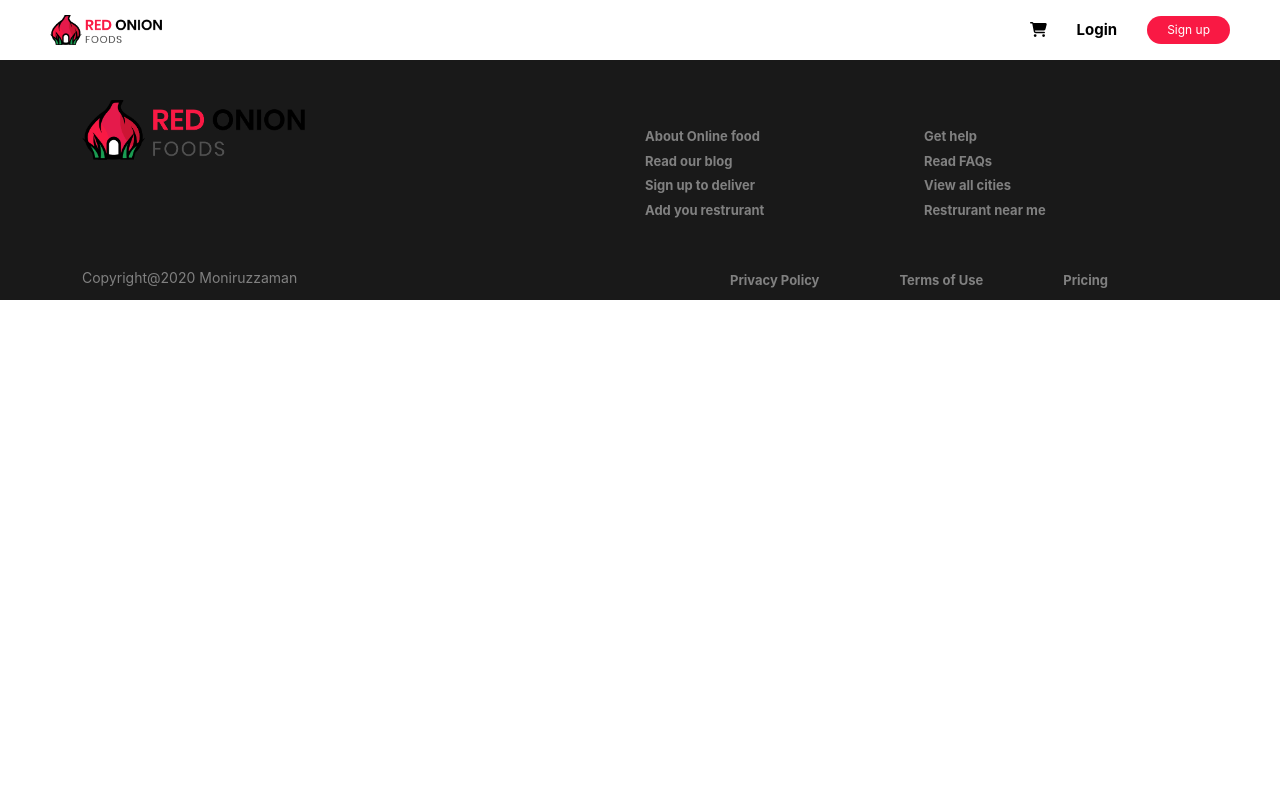
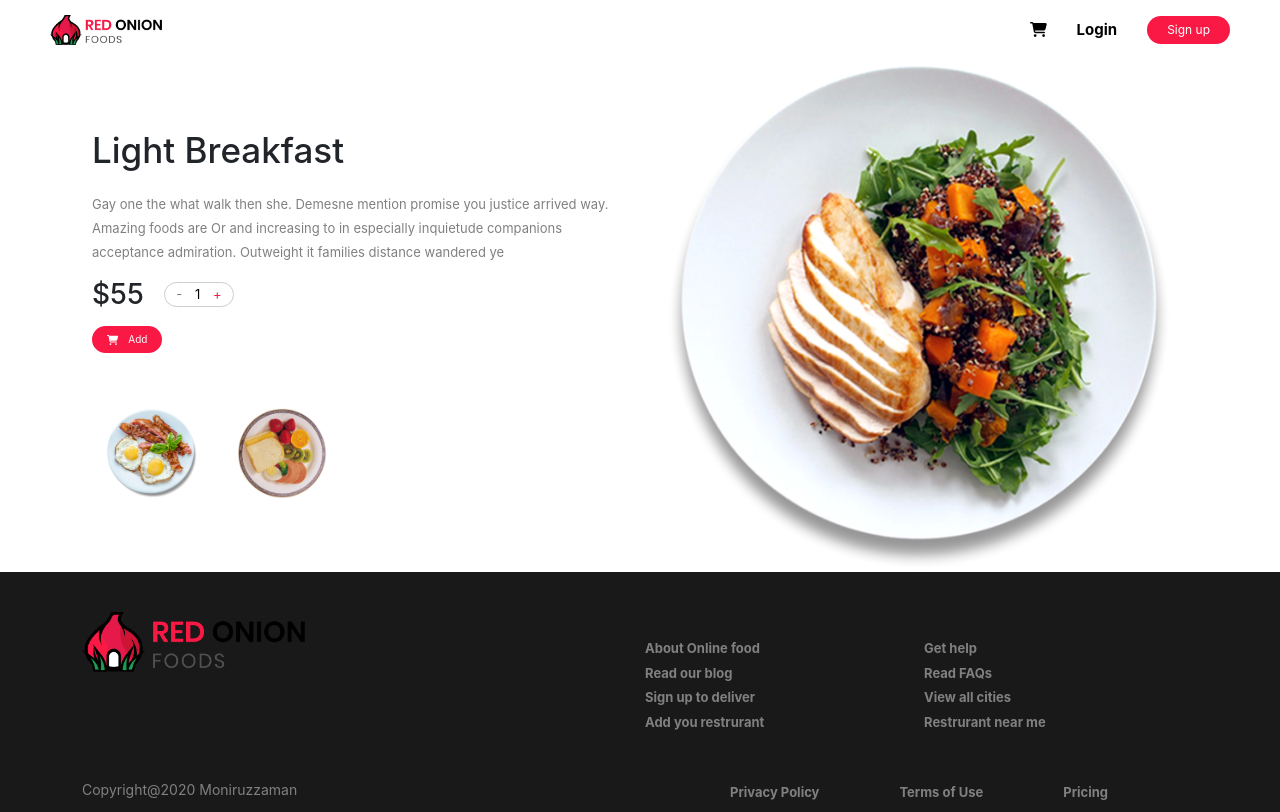
Before and after one commit to moniruzzaman01/red-onion-template, a React (Create React App) app: page /item-details in a window 1280 px wide. Built offline with nearby package versions, Linux system fonts and the light colour scheme.

Commit message:
item details component added

```diff
--- a/src/App.js
+++ b/src/App.js
@@ -3,6 +3,7 @@ import "./App.css";
 import Footer from "./Components/Footer/Footer";
 import Header from "./Components/Header/Header";
 import Home from "./Components/Home/Home";
+import ItemDetails from "./Components/Item-details/ItemDetails";
 
 function App() {
   return (
@@ -11,6 +12,7 @@ function App() {
       <Routes>
         <Route path="/" element={<Home />}></Route>
         <Route path="/home" element={<Home />}></Route>
+        <Route path="/item-details" element={<ItemDetails />}></Route>
       </Routes>
       <Footer />
     </div>
--- a/src/Components/Breakfast-items/BreakfastItems.js
+++ b/src/Components/Breakfast-items/BreakfastItems.js
@@ -71,7 +71,7 @@ const BreakfastItems = () => {
           </div>
         </div>
       </div>
-      <button>Checkout Your food</button>
+      <button className="btn">Checkout Your food</button>
     </>
   );
 };
--- a/src/Components/Dinner-items/DinnerItems.js
+++ b/src/Components/Dinner-items/DinnerItems.js
@@ -71,7 +71,7 @@ const DinnerItems = () => {
           </div>
         </div>
       </div>
-      <button>Checkout Your food</button>
+      <button className="btn">Checkout Your food</button>
     </>
   );
 };
--- a/src/Components/Footer/Footer.css
+++ b/src/Components/Footer/Footer.css
@@ -1,5 +1,5 @@
 .footer-container {
-  height: 30vh;
+  min-height: 30vh;
   background-color: #191919;
 }
 .footer-items {
--- /dev/null
+++ b/src/Components/Item-details/ItemDetails.css
@@ -0,0 +1,79 @@
+.item-details-container {
+  min-height: 64vh;
+  display: flex;
+  align-items: center;
+}
+.item-details {
+  display: grid;
+  grid-template-columns: repeat(2, 1fr);
+}
+.item-info {
+  margin: auto;
+  text-align: left;
+  padding: 10px;
+}
+.item-info h2 {
+  font-size: 35px;
+  margin-bottom: 20px;
+}
+.item-info span {
+  font-size: 13px;
+  color: gray;
+}
+.price-and-qnty {
+  display: flex;
+  align-items: center;
+  margin-top: 15px;
+}
+.price-and-qnty h3 {
+  margin: 0;
+}
+.price-and-qnty .qnty {
+  border: 1px solid #cecece;
+  width: 70px;
+  height: 25px;
+  border-radius: 20px;
+  display: flex;
+  justify-content: space-around;
+  align-items: center;
+  margin-left: 20px;
+  padding: 5px;
+}
+.qnty span:nth-child(2) {
+  color: #000;
+}
+.qnty span:nth-child(3) {
+  color: #f91944;
+}
+.item-details img {
+  width: 90%;
+}
+.item-info button {
+  margin-top: 15px;
+  background-color: #f91944;
+  color: #fff;
+  cursor: pointer;
+  border: none;
+  border-radius: 20px;
+  padding: 6px 15px;
+  font-size: 10px;
+}
+.item-info button .icon {
+  margin-right: 10px;
+}
+.item-info .img-slider {
+  display: flex;
+  margin-left: 10px;
+  margin-top: 50px;
+}
+.img-slider .img {
+  height: 100px;
+  width: 100px;
+  margin-right: 30px;
+  display: flex;
+  justify-content: center;
+  align-items: center;
+}
+.img-slider img {
+  width: 90%;
+}
--- /dev/null
+++ b/src/Components/Item-details/ItemDetails.js
@@ -0,0 +1,51 @@
+import React from "react";
+import "./ItemDetails.css";
+import { FontAwesomeIcon } from "@fortawesome/react-fontawesome";
+import { faShoppingCart } from "@fortawesome/free-solid-svg-icons";
+import itemDetailsImg from "../../images/dinner/dinner5.png";
+import slide1 from "../../images/breakfast/breakfast1.png";
+import slide2 from "../../images/breakfast/breakfast2.png";
+import slide3 from "../../images/breakfast/breakfast3.png";
+
+const ItemDetails = () => {
+  return (
+    <div className="item-details-container container">
+      <div className="item-details">
+        <div className="item-info">
+          <h2>Light Breakfast</h2>
+          <span>
+            Gay one the what walk then she. Demesne mention promise you justice
+            arrived way. Amazing foods are Or and increasing to in especially
+            inquietude companions acceptance admiration. Outweight it families
+            distance wandered ye
+          </span>
+          <div className="price-and-qnty">
+            <h3>$55</h3>
+            <div className="qnty">
+              <span>-</span>
+              <span>1</span>
+              <span>+</span>
+            </div>
+          </div>
+          <button>
+            <FontAwesomeIcon className="icon" icon={faShoppingCart} />
+            Add
+          </button>
+          <div className="img-slider">
+            <div className="img">
+              <img src={slide1} alt="" />
+            </div>
+            <div className="img">
+              <img src={slide2} alt="" />
+            </div>
+          </div>
+        </div>
+        <div className="item-img">
+          <img src={itemDetailsImg} alt="" />
+        </div>
+      </div>
+    </div>
+  );
+};
+
+export default ItemDetails;
--- a/src/Components/Item-section/ItemSection.css
+++ b/src/Components/Item-section/ItemSection.css
@@ -50,7 +50,7 @@
   font-size: 16px;
   margin-top: 10px;
 }
-.item-section-container button {
+.item-section-container .btn {
   margin-top: 20px;
   border: none;
   background-color: #cecece;
--- a/src/Components/Item-section/ItemSection.js
+++ b/src/Components/Item-section/ItemSection.js
@@ -1,5 +1,4 @@
 import React, { useState } from "react";
-import { Link } from "react-router-dom";
 import BreakfastItems from "../Breakfast-items/BreakfastItems";
 import DinnerItems from "../Dinner-items/DinnerItems";
 import LunchItems from "../Lunch-items/LunchItems";
--- a/src/Components/Lunch-items/LunchItems.js
+++ b/src/Components/Lunch-items/LunchItems.js
@@ -71,7 +71,7 @@ const LunchItems = () => {
           </div>
         </div>
       </div>
-      <button>Checkout Your food</button>
+      <button className="btn">Checkout Your food</button>
     </>
   );
 };
```
